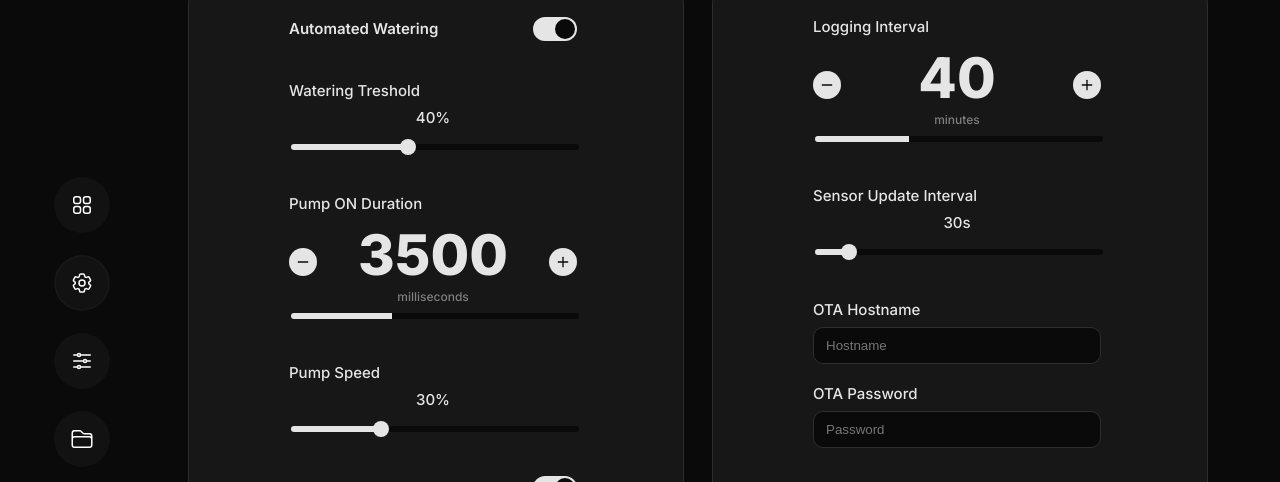
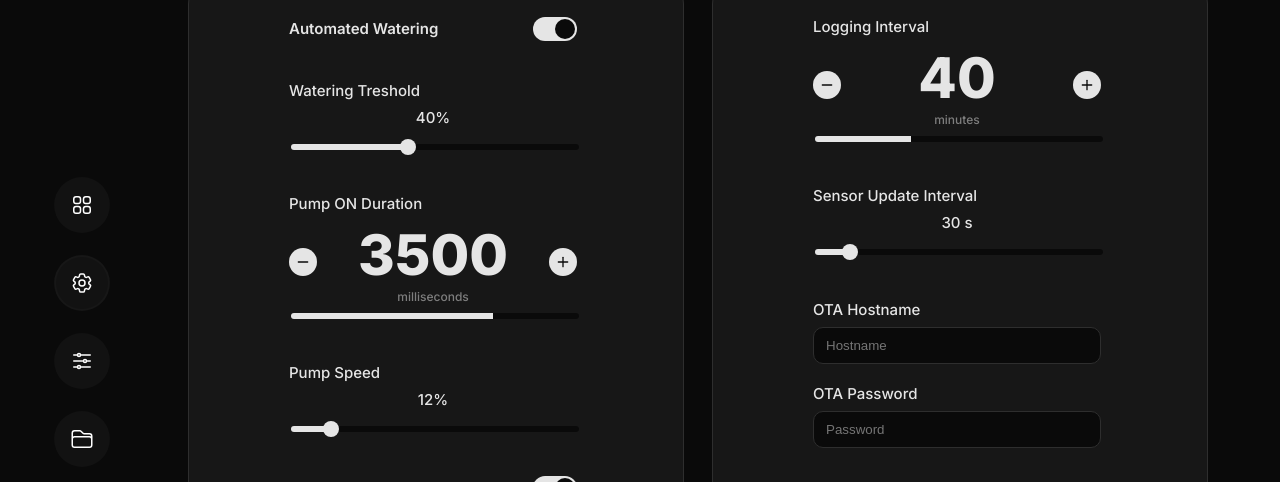
Before and after one commit to AthemiS13/Flory, a Next.js app in the folder my-app/: page /settings in a window 1280 px wide. Shown: the part 86-568 px from the top of the page. Built offline with nearby package versions, Linux system fonts and the light colour scheme; no server answers.

Commit message:
feat: refactor file handling logic for improved readability and maintainability; update settings intervals and device URL initialization

```diff
--- a/my-app/app/settings/page.tsx
+++ b/my-app/app/settings/page.tsx
@@ -80,8 +80,11 @@ export default function SettingsPage() {
   // This represents the overnight "do not disturb" period
   const [deadzonePMHour, setDeadzonePMHour] = React.useState(9) // 9 = 21:00 (12+9)
   const [deadzoneAMHour, setDeadzoneAMHour] = React.useState(7) // 7 = 07:00
-  const [loggingIntervalMin, setLoggingIntervalMin] = React.useState(40)
-  const [sensorUpdateIntervalSec, setSensorUpdateIntervalSec] = React.useState(30)
+
+    // logging interval in seconds (5..7200)
+    const [loggingIntervalSec, setLoggingIntervalSec] = React.useState(2400)
+    // sensor update interval in milliseconds (100..300000)
+    const [sensorUpdateIntervalMs, setSensorUpdateIntervalMs] = React.useState(30000)
   const [otaHostname, setOtaHostname] = React.useState('')
   const [otaPassword, setOtaPassword] = React.useState('')
   const [saving, setSaving] = React.useState(false)
@@ -95,11 +98,15 @@ export default function SettingsPage() {
   const [restarting, setRestarting] = React.useState(false)
 
   function adjustPump(by: number) {
-    setPumpDurationMs((v) => Math.max(0, Math.min(10000, v + by)))
+    setPumpDurationMs((v) => Math.max(0, Math.min(5000, v + by)))
   }
 
   function adjustLogging(by: number) {
-    setLoggingIntervalMin((v) => Math.max(1, Math.min(120, v + by)))
+    setLoggingIntervalSec((v) => {
+      const newVal = v + by
+      // Clamp to 5 seconds minimum, 7200 seconds (2 hours) maximum
+      return Math.max(5, Math.min(7200, newVal))
+    })
   }
 
   // helper to set range background gradient: selected part is var(--fg), remainder is var(--bg)
@@ -130,7 +137,7 @@ export default function SettingsPage() {
     updateRangeBg(sensorRef.current)
     const container = document.querySelector('.double-range') as HTMLDivElement | null
     updateDoubleRangeBg(container, deadzoneRef.current, deadzoneRef2.current)
-  }, [wateringThreshold, pumpDurationMs, pumpPwmDuty, deadzonePMHour, deadzoneAMHour, loggingIntervalMin, sensorUpdateIntervalSec])
+  }, [wateringThreshold, pumpDurationMs, pumpPwmDuty, deadzonePMHour, deadzoneAMHour, loggingIntervalSec, sensorUpdateIntervalMs])
 
   // load settings from device
   React.useEffect(() => {
@@ -142,7 +149,11 @@ export default function SettingsPage() {
         if (s.autoWaterEnabled != null) setAutoWaterEnabled(Boolean(s.autoWaterEnabled))
         if (s.wateringThreshold != null) setWateringThreshold(Math.round(s.wateringThreshold))
         if (s.pumpDurationMs != null) setPumpDurationMs(s.pumpDurationMs)
-        if (s.pumpPwmDuty != null) setPumpPwmDuty(s.pumpPwmDuty)
+        if (s.pumpPwmDuty != null) {
+          // Device always stores duty as 0..255 (clamped to device resolution)
+          const v = Number(s.pumpPwmDuty)
+          setPumpPwmDuty(Math.max(0, Math.min(255, Math.round(v))))
+        }
         if (s.deadzoneEnabled != null) setDeadzoneEnabled(Boolean(s.deadzoneEnabled))
         if (s.deadzoneStartHour != null) {
           const start = s.deadzoneStartHour >= 12 ? s.deadzoneStartHour - 12 : s.deadzoneStartHour
@@ -151,8 +162,14 @@ export default function SettingsPage() {
         if (s.deadzoneEndHour != null) {
           setDeadzoneAMHour(s.deadzoneEndHour % 12)
         }
-        if (s.loggingIntervalMs != null) setLoggingIntervalMin(Math.max(1, Math.round(s.loggingIntervalMs / 60000)))
-        if (s.sensorUpdateInterval != null) setSensorUpdateIntervalSec(s.sensorUpdateInterval)
+
+          // loggingIntervalMs stored in ms on device
+          if (s.loggingIntervalMs != null) setLoggingIntervalSec(Math.max(5, Math.round(Number(s.loggingIntervalMs) / 1000)))
+          // sensorUpdateInterval: device stores in milliseconds
+          if (s.sensorUpdateInterval != null) {
+            const v = Number(s.sensorUpdateInterval)
+            setSensorUpdateIntervalMs(Math.max(100, Math.min(300000, v)))
+          }
         if (s.otaHostname) setOtaHostname(s.otaHostname)
         if (s.otaPassword) setOtaPassword(s.otaPassword)
       } catch (err) {
@@ -225,7 +242,7 @@ export default function SettingsPage() {
                 ref={pumpRef}
                 type="range"
                 min={0}
-                max={10000}
+                max={5000}
                 value={pumpDurationMs}
                 className="picker-slider"
                 onChange={(e) => { setPumpDurationMs(Number(e.target.value)); updateRangeBg(e.target) }}
@@ -235,13 +252,14 @@ export default function SettingsPage() {
 
             <div>
               <div style={{ color: 'var(--fg)', marginBottom: 8, fontSize: 15 }}>Pump Speed</div>
-              <div style={{ textAlign: 'center', marginBottom: 8, color: 'var(--fg)', fontSize: 15 }}>{pumpPwmDuty}%</div>
+              <div style={{ textAlign: 'center', marginBottom: 8, color: 'var(--fg)', fontSize: 15 }}>{Math.round((pumpPwmDuty/255)*100)}%</div>
               <div>
                 <input
                   ref={speedRef}
                   type="range"
                   min={0}
-                  max={100}
+                  max={255}
+                  step={1}
                   value={pumpPwmDuty}
                   onChange={(e) => { setPumpPwmDuty(Number(e.target.value)); updateRangeBg(e.target) }}
                   onInput={(e) => updateRangeBg(e.currentTarget as HTMLInputElement)}
@@ -351,36 +369,42 @@ export default function SettingsPage() {
               <div>
                   <div style={{ color: 'var(--fg)', marginBottom: 8, fontSize: 15 }}>Logging Interval</div>
                 <div style={{ display: 'flex', alignItems: 'center', gap: 12 }}>
-                  <IconButton onClick={() => adjustLogging(-1)} aria="decrease-logging"><Minus /></IconButton>
+                  <IconButton onClick={() => adjustLogging(-60)} aria="decrease-logging"><Minus /></IconButton>
                   <div style={{ textAlign: 'center', flex: 1 }}>
-                      <div style={{ fontSize: 56, fontWeight: 800, color: 'var(--fg)' }}>{loggingIntervalMin}</div>
-                    <div className="muted-50" style={{ fontSize: 12 }}>minutes</div>
+                      <div style={{ fontSize: 56, fontWeight: 800, color: 'var(--fg)' }}>{
+                        loggingIntervalSec >= 60 ? `${Math.round(loggingIntervalSec/60)}` : loggingIntervalSec
+                      }</div>
+                        <div className="muted-50" style={{ fontSize: 12 }}>{loggingIntervalSec >= 60 ? 'minutes' : 'seconds'}</div>
                   </div>
-                  <IconButton onClick={() => adjustLogging(1)} aria="increase-logging"><Plus /></IconButton>
+                  <IconButton onClick={() => adjustLogging(60)} aria="increase-logging"><Plus /></IconButton>
                 </div>
                 <input
                   ref={loggingRef}
                   type="range"
-                  min={1}
-                  max={120}
-                  value={loggingIntervalMin}
+                  min={5}
+                  max={7200}
+                  step={5}
+                  value={loggingIntervalSec}
                   className="picker-slider"
-                  onChange={(e) => { setLoggingIntervalMin(Number(e.target.value)); updateRangeBg(e.target) }}
+                  onChange={(e) => { setLoggingIntervalSec(Number(e.target.value)); updateRangeBg(e.target) }}
                   onInput={(e) => updateRangeBg(e.currentTarget as HTMLInputElement)}
                 />
               </div>
 
               <div>
                 <div style={{ color: 'var(--fg)', marginBottom: 8, fontSize: 15 }}>Sensor Update Interval</div>
-                <div style={{ textAlign: 'center', marginBottom: 8, color: 'var(--fg)', fontSize: 15 }}>{sensorUpdateIntervalSec}s</div>
+                <div style={{ textAlign: 'center', marginBottom: 8, color: 'var(--fg)', fontSize: 15 }}>{
+                  sensorUpdateIntervalMs < 1000 ? `${sensorUpdateIntervalMs} ms` : `${Math.round(sensorUpdateIntervalMs/1000)} s`
+                }</div>
                 <div>
                   <input
                     ref={sensorRef}
                     type="range"
-                    min={1}
-                    max={300}
-                    value={sensorUpdateIntervalSec}
-                    onChange={(e) => { setSensorUpdateIntervalSec(Number(e.target.value)); updateRangeBg(e.target) }}
+                    min={100}
+                    max={300000}
+                    step={100}
+                    value={sensorUpdateIntervalMs}
+                    onChange={(e) => { setSensorUpdateIntervalMs(Number(e.target.value)); updateRangeBg(e.target) }}
                     onInput={(e) => updateRangeBg(e.currentTarget as HTMLInputElement)}
                   />
                 </div>
@@ -464,12 +488,15 @@ export default function SettingsPage() {
                         deadzoneEnabled,
                         deadzoneStartHour: (deadzonePMHour + 12) % 24,
                         deadzoneEndHour: deadzoneAMHour % 24,
-                        loggingIntervalMs: loggingIntervalMin * 60000,
-                        sensorUpdateInterval: sensorUpdateIntervalSec,
+                        loggingIntervalMs: loggingIntervalSec * 1000,
+                        // sensorUpdateInterval: device unit ambiguous. We'll send milliseconds which matches the firmware preference field 'sensorUpdateInterval' if it's in ms.
+                        sensorUpdateInterval: sensorUpdateIntervalMs,
                         otaHostname,
                         otaPassword,
                       }
+
                       await api.postSettings(payload)
+
                       setSaveSuccess(true)
                       setTimeout(() => setSaveSuccess(false), 3000)
                     } catch (err: any) {
--- a/my-app/components/DeviceIpInitializer.client.tsx
+++ b/my-app/components/DeviceIpInitializer.client.tsx
@@ -19,7 +19,12 @@ export default function DeviceIpInitializer() {
         if (!base && typeof window !== 'undefined') {
           const isLocalhost = window.location.hostname === 'localhost' || window.location.hostname === '127.0.0.1'
           const isHttp = window.location.protocol === 'http:'
-          if (isLocalhost || isHttp) base = 'http://flory.local'
+          // Only default to the mDNS device name when running on localhost or
+          // when the current host is NOT the device itself. If the page is
+          // already served from flory.local, prefer relative paths so the
+          // client talks to the same origin (avoids stale stored overrides).
+          const servedFromDevice = window.location.hostname === 'flory.local'
+          if (isLocalhost || (isHttp && !servedFromDevice)) base = 'http://flory.local'
         }
       } catch (e) {}
       if (base) {
--- a/my-app/next.config.js
+++ b/my-app/next.config.js
@@ -9,6 +9,9 @@ const deviceBase = (process.env.NEXT_PUBLIC_DEVICE_BASE_URL || process.env.DEVIC
 
 /** @type {import('next').NextConfig} */
 module.exports = {
+  // Produce a static export in `out/` when building. This replaces the removed
+  // `next export` CLI command in newer Next.js versions.
+  output: 'export',
   async rewrites() {
     // only proxy /api to the device in development; in production leave rewrites alone
     if (process.env.NODE_ENV === 'production') return []
--- a/my-app/package.json
+++ b/my-app/package.json
@@ -8,7 +8,7 @@
     "compress": "node compress-build.js",
     "build:full": "next build --turbopack && node compress-build.js",
     "start": "next start",
-    "export": "next export"
+    "export": "next build --turbopack"
   },
   "dependencies": {
     "react": "19.1.0",
```
Also changed, not shown: 1 other file (tests, documents, lock files or other folders).
